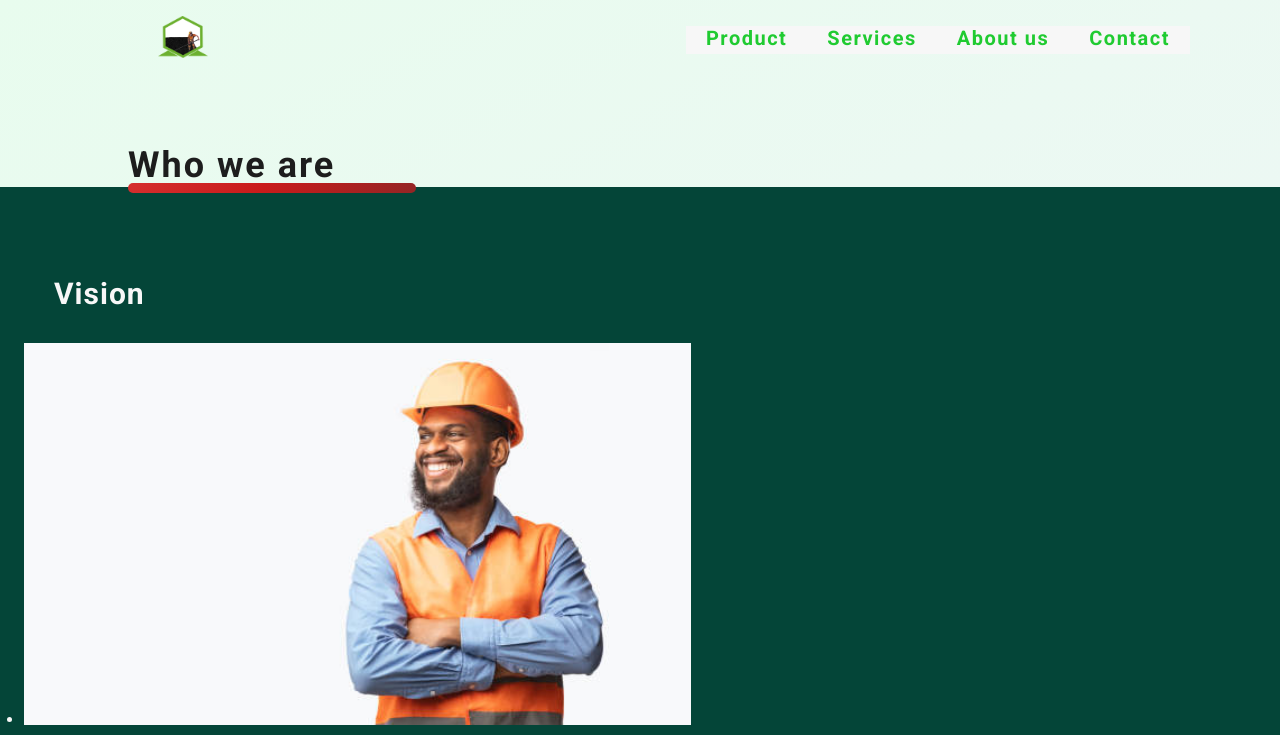
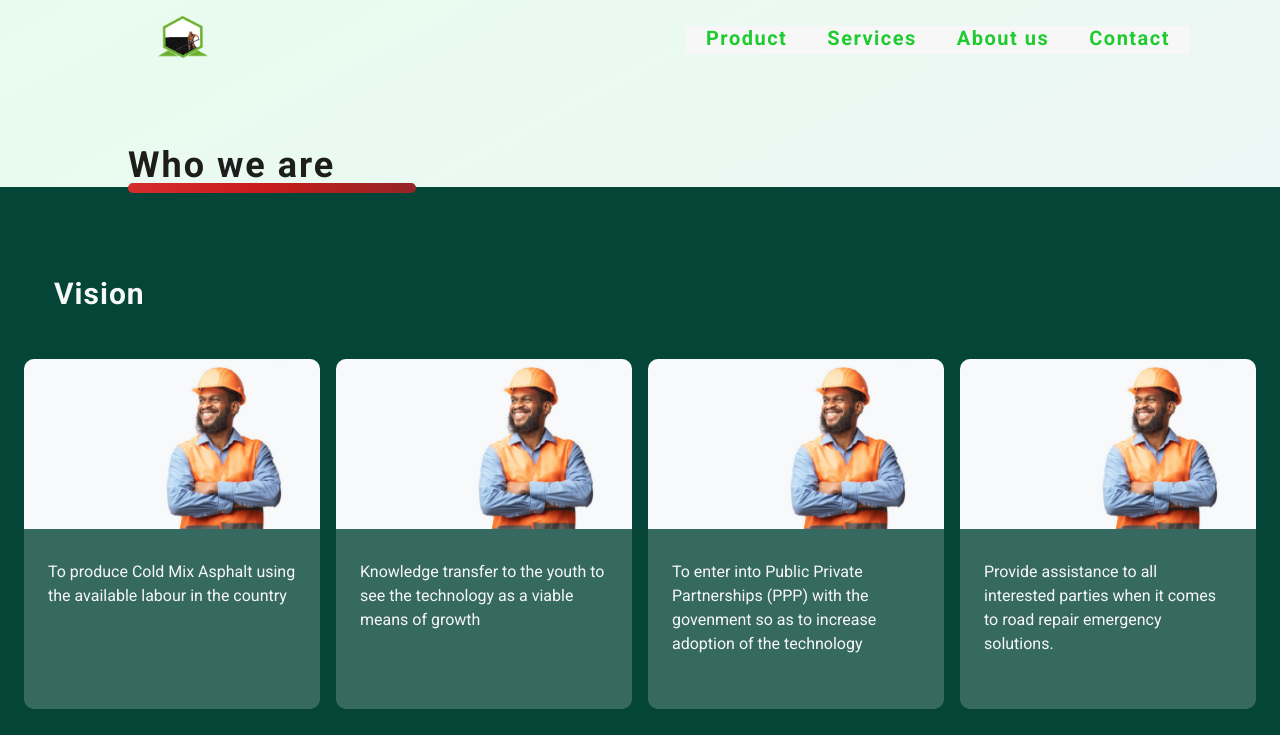
Before and after one commit to abeonweb/road-rescue-site, a React (Create React App) app: page /about in a window 1280 px wide. Shown: the top 735 px of the page. Built offline with nearby package versions, Linux system fonts and the light colour scheme.

Commit message:
update to match new added classes to vision

```diff
--- a/src/css/About.css
+++ b/src/css/About.css
@@ -116,6 +116,33 @@
 .section__vision {
     background-color: var(--clr-hl-4);
     color: var(--clr-light);
+}
+
+.vision-list {
+    list-style: none;
+    display: grid;
+    grid-template-columns: repeat(auto-fill, minmax(250px, 1fr));
+    gap: 1em;
+
+}
+.vision-list-item {
+    margin-top: 1em;
+}
+
+.vision-card {
+    min-height: 350px;
+    background-color: rgba(255, 255, 255, 0.2);
+    border-radius: 10px;
+}
+
+.vision-body{
+    padding: 1.5em;
+}
+
+.vision-image {
+    width: 100%;
+    border-top-left-radius: 10px;
+    border-top-right-radius: 10px;
 }
 
 .objective {
```
